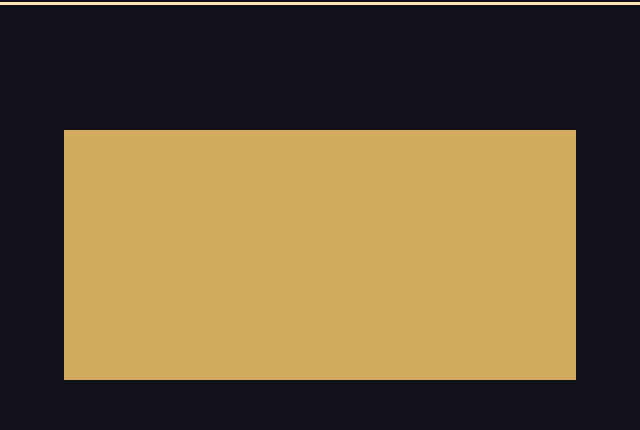
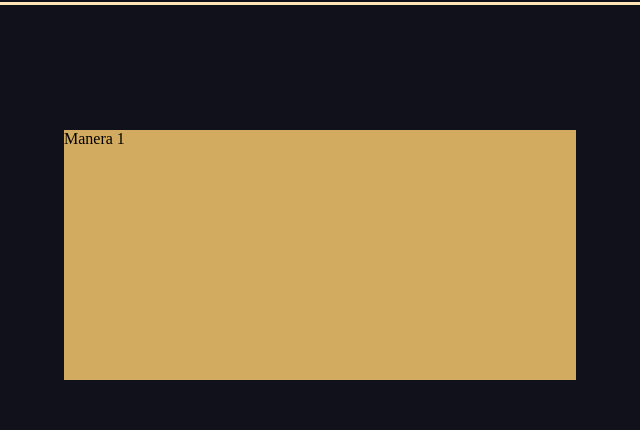
Before and after one commit to ysantilopez/ManerasDeCentrarUnDiv, a plain HTML site: page manera1/index.html in a window 1280 px wide. Shown: the part 85-515 px from the top of the page, 320-960 px from the left. Drawn offline with Linux system fonts and the light colour scheme.

Commit message:
Realizada la primera manera

```diff
--- a/manera1/index.html
+++ b/manera1/index.html
@@ -8,7 +8,7 @@
 </head>
 <body>
     <div class="container">
-        <div class="item"></div>
+        <div class="item">Manera 1</div>
     </div>
 </body>
 </html>
```
Also changed, not shown: 1 other file.
